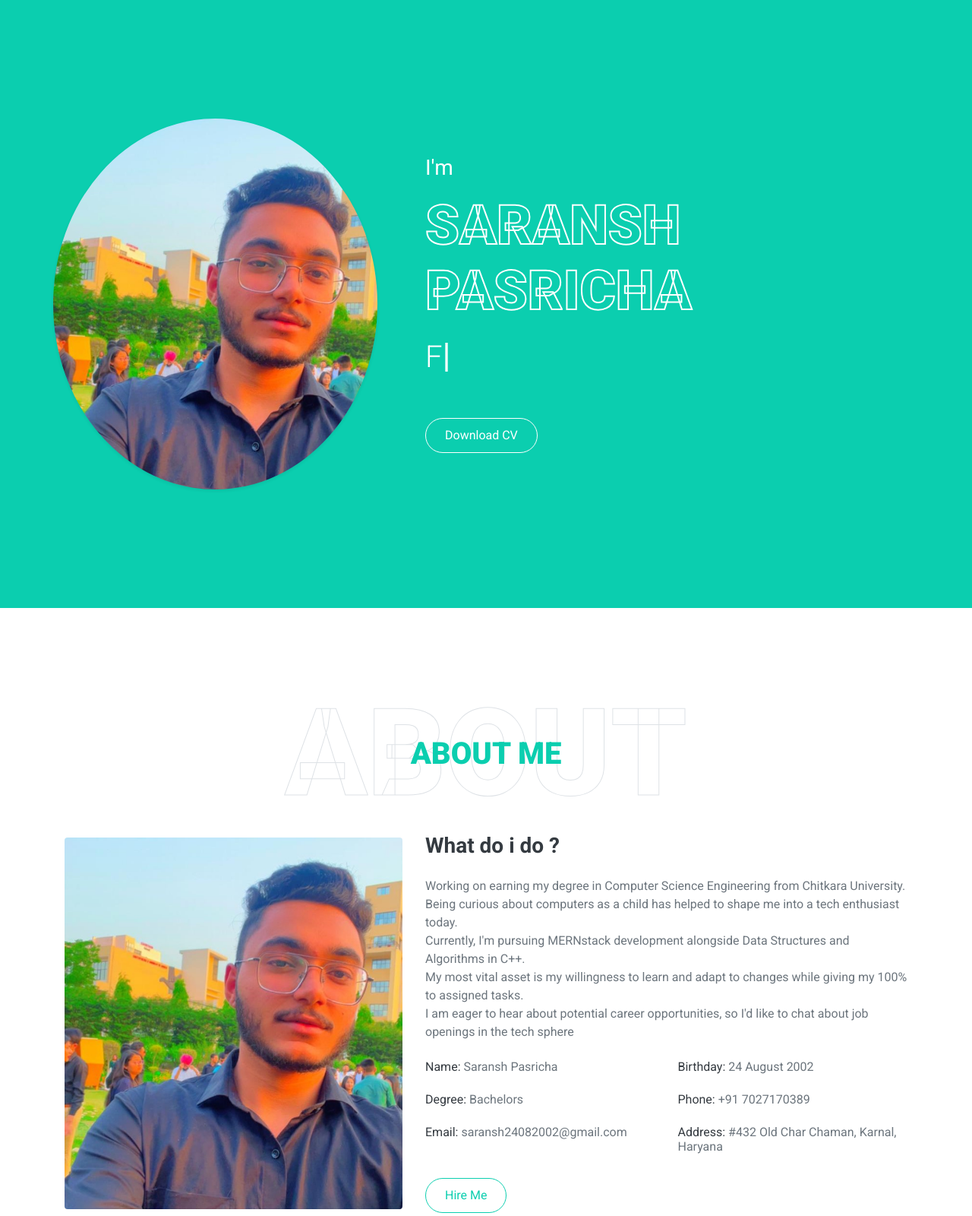
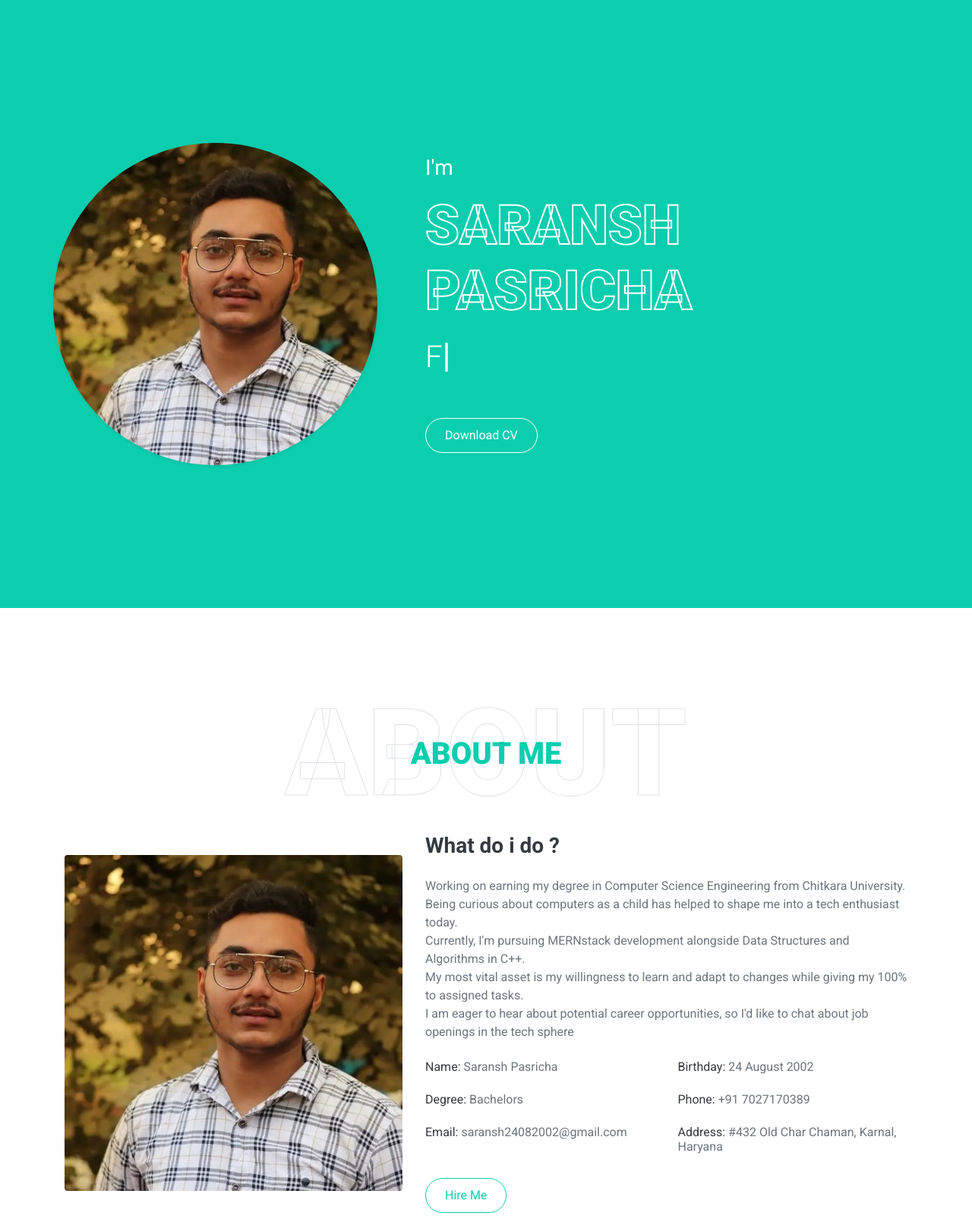
Before and after one commit to Saransh24/myPortfolio, a plain HTML site: page index.html in a window 1280 px wide. Shown: the top 1600 px of the page at 76% size. Drawn offline with nearby package versions, Linux system fonts and the light colour scheme.

Commit message:
photo changed

```diff
--- a/index.html
+++ b/index.html
@@ -30,7 +30,7 @@
     <!-- Navbar Start -->
     <nav class="navbar fixed-top shadow-sm navbar-expand-lg bg-light navbar-light py-3 py-lg-0 px-lg-5">
         <a href="index.html" class="navbar-brand ml-lg-3">
-            <h1 class="m-0 display-5"><span class="text-primary">Port</span>Folio</h1>
+            <h1 class="m-0 display-5"><span class="text-primary">S</span>P</h1>
         </a>
         <button type="button" class="navbar-toggler" data-toggle="collapse" data-target="#navbarCollapse">
             <span class="navbar-toggler-icon"></span>
@@ -58,7 +58,7 @@
         <div class="container">
             <div class="row align-items-center">
                 <div class="col-lg-5 px-5 pl-lg-0 pb-5 pb-lg-0">
-                    <img class="img-fluid w-100 rounded-circle shadow-sm" src="img/profile.jpg" alt="">
+                    <img class="img-fluid w-100 rounded-circle shadow-sm" src="img/profile2.jpeg" alt="">
                 </div>
                 <div class="col-lg-7 text-center text-lg-left">
                     <h3 class="text-white font-weight-normal mb-3">I'm</h3>
@@ -84,7 +84,7 @@
             </div>
             <div class="row align-items-center">
                 <div class="col-lg-5 pb-4 pb-lg-0">
-                    <img class="img-fluid rounded w-100" src="img/about.jpg" alt="">
+                    <img class="img-fluid rounded w-100" src="img/profile2.jpeg" alt="">
                 </div>
                 <div class="col-lg-7">
                     <h3 class="mb-4">What do i do ?</h3>
```
Also changed, not shown: img/profile2.jpeg (added).
